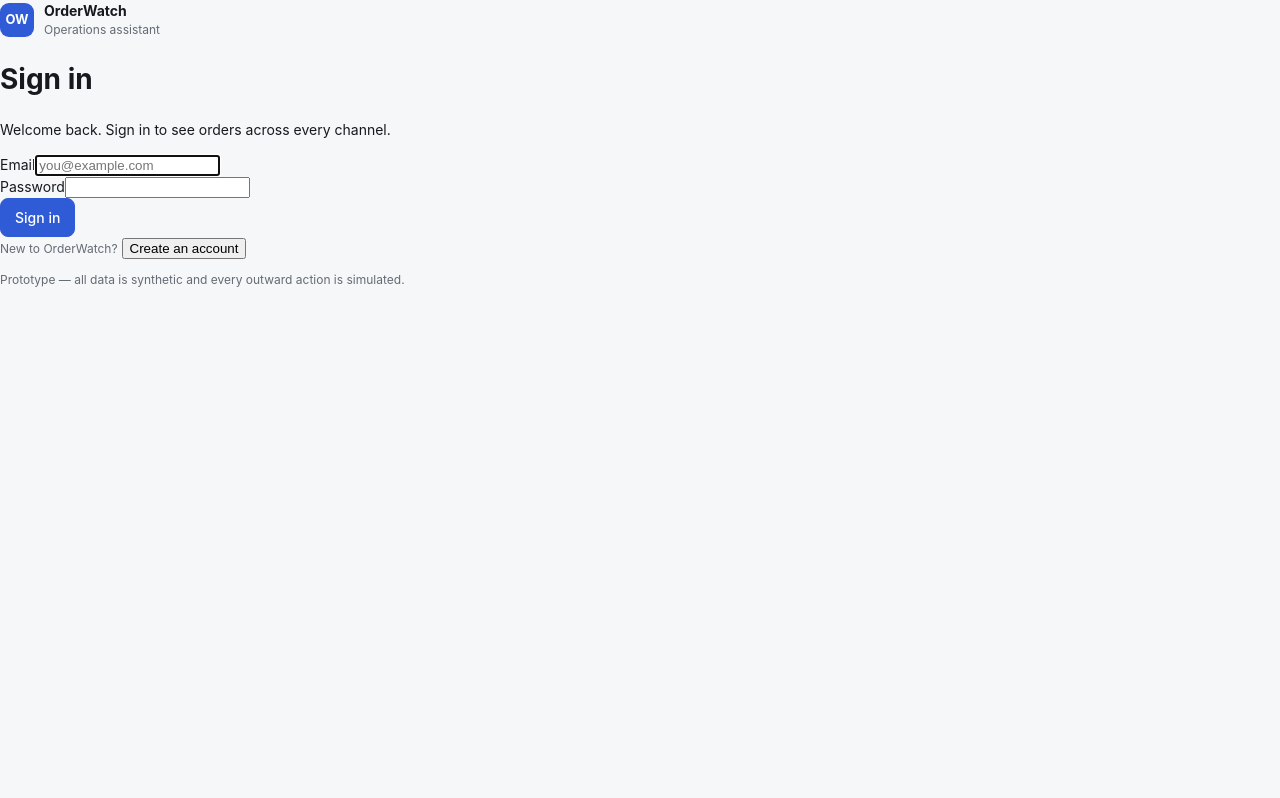
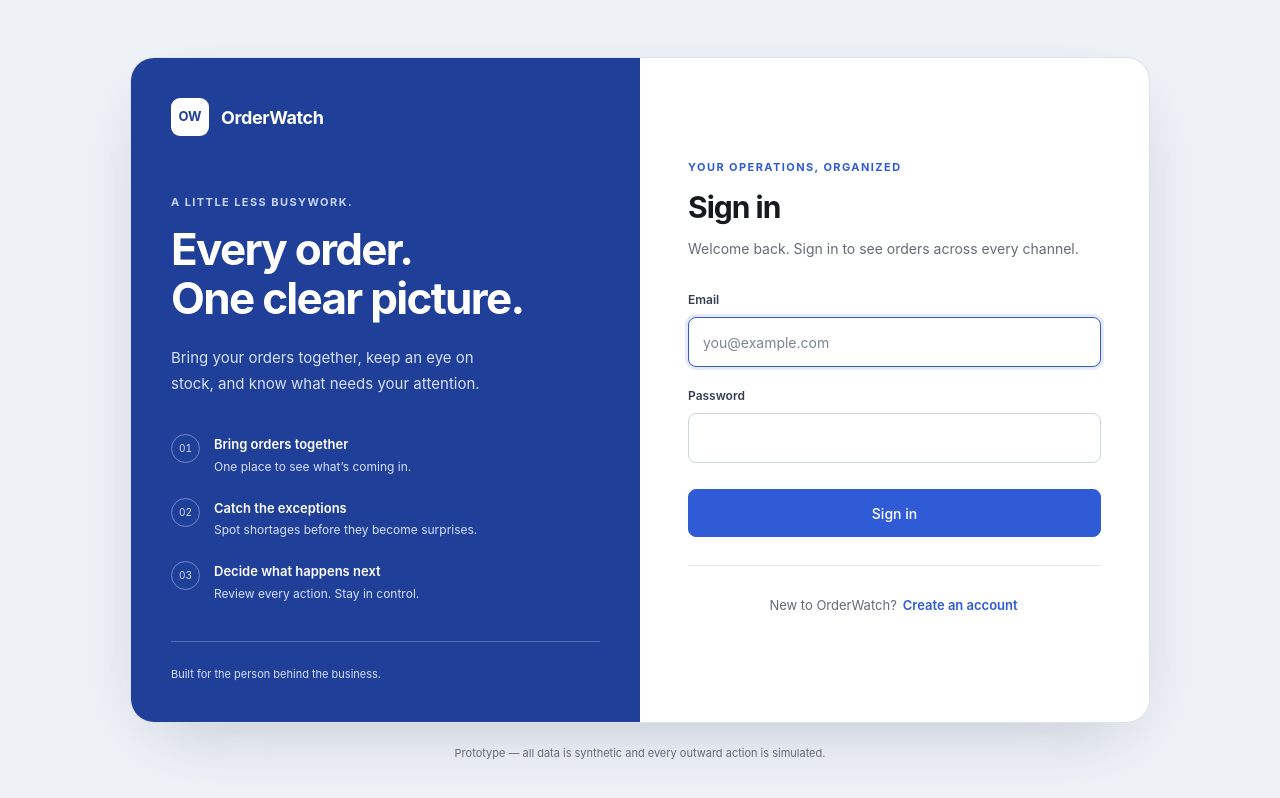
Before and after one commit to bradycai/OrderSync, a React (Vite) app in the folder frontend/: page / in a window 1280 px wide. Built offline with nearby package versions, Linux system fonts and the light colour scheme; no server answers.

Commit message:
fixed the ui for login page

```diff
--- a/frontend/src/components/AuthLayout.tsx
+++ b/frontend/src/components/AuthLayout.tsx
@@ -1,6 +1,6 @@
 import type { ReactNode } from "react";
 
-/** Centered card shared by sign in and sign up, branded to match the app shell. */
+/** Shared responsive sign-in and registration layout. */
 export function AuthLayout({
   title,
   subtitle,
@@ -14,7 +14,25 @@ export function AuthLayout({
 }) {
   return (
     <div className="auth-shell">
-      <div className="auth-card">
+      <div className="auth-frame">
+        <aside className="auth-intro">
+          <div className="brand">
+            <span className="brand-mark">OW</span>
+            <div className="brand-name">OrderWatch</div>
+          </div>
+          <div className="auth-intro-copy">
+            <p className="auth-eyebrow">A little less busywork.</p>
+            <h2>Every order.<br />One clear picture.</h2>
+            <p>Bring your orders together, keep an eye on stock, and know what needs your attention.</p>
+          </div>
+          <div className="auth-workflow" aria-label="Your workflow">
+            <div><span>01</span><p>Bring orders together<small>One place to see what’s coming in.</small></p></div>
+            <div><span>02</span><p>Catch the exceptions<small>Spot shortages before they become surprises.</small></p></div>
+            <div><span>03</span><p>Decide what happens next<small>Review every action. Stay in control.</small></p></div>
+          </div>
+          <p className="auth-intro-note">Built for the person behind the business.</p>
+        </aside>
+        <main className="auth-card">
         <div className="brand auth-brand">
           <span className="brand-mark">OW</span>
           <div>
@@ -23,12 +41,14 @@ export function AuthLayout({
           </div>
         </div>
 
+        <p className="auth-eyebrow auth-form-eyebrow">Your operations, organized</p>
         <h1 className="auth-title">{title}</h1>
         <p className="auth-sub">{subtitle}</p>
 
         {children}
 
         <div className="auth-foot">{footer}</div>
+        </main>
       </div>
 
       <p className="fine auth-fine">
--- a/frontend/src/pages/SignUp.tsx
+++ b/frontend/src/pages/SignUp.tsx
@@ -63,7 +63,7 @@ export function SignUp({ onSwitch }: { onSwitch: () => void }) {
           value={name}
           onChange={setName}
           autoComplete="name"
-          placeholder="Jayden Gajewski"
+          placeholder="Your full name"
           error={fieldError("name")}
           autoFocus
         />
--- a/frontend/src/styles.css
+++ b/frontend/src/styles.css
@@ -184,3 +184,91 @@ body {
 
 .banner-error { background: var(--critical-soft); border-color: #f2c0bc; color: var(--critical); }
 select.search { appearance: auto; }
+
+
+/* Authentication — scoped so dashboard forms retain their existing layout. */
+.auth-shell {
+  min-height: 100vh;
+  min-height: 100svh;
+  display: flex;
+  flex-direction: column;
+  align-items: center;
+  justify-content: center;
+  padding: 48px 24px 28px;
+  background: #eef1f6;
+}
+.auth-frame {
+  display: grid;
+  grid-template-columns: 1fr 1fr;
+  width: min(100%, 1020px);
+  overflow: hidden;
+  border: 1px solid #dde3ed;
+  border-radius: 24px;
+  background: var(--surface);
+  box-shadow: 0 24px 70px -30px rgba(28, 45, 80, .28);
+}
+.auth-intro {
+  display: flex;
+  flex-direction: column;
+  padding: 40px;
+  color: #fff;
+  background: #203f99;
+}
+.auth-intro .brand { gap: 12px; }
+.auth-intro .brand-mark { background: #fff; color: #203f99; width: 38px; height: 38px; }
+.auth-intro .brand-name { font-size: 18px; letter-spacing: -.4px; }
+.auth-intro-copy { margin-top: 58px; }
+.auth-eyebrow { margin: 0 0 14px; font-size: 11px; font-weight: 650; letter-spacing: .13em; text-transform: uppercase; }
+.auth-intro .auth-eyebrow { color: #c7d5ff; }
+.auth-intro h2 { margin: 0; font-size: clamp(32px, 3.6vw, 44px); line-height: 1.12; letter-spacing: -1.7px; font-weight: 650; }
+.auth-intro-copy > p:last-child { max-width: 34ch; margin: 22px 0 0; font-size: 15px; line-height: 1.7; color: #d6e0ff; }
+.auth-workflow { display: grid; gap: 22px; margin: 38px 0; }
+.auth-workflow > div { display: flex; align-items: flex-start; gap: 14px; }
+.auth-workflow > div > span { flex-shrink: 0; display: grid; place-items: center; width: 29px; height: 29px; border: 1px solid #7189c8; border-radius: 50%; color: #d6e0ff; font-size: 10px; font-variant-numeric: tabular-nums; }
+.auth-workflow p { margin: 1px 0 0; font-size: 13px; font-weight: 600; }
+.auth-workflow small { display: block; margin-top: 3px; color: #d6e0ff; font-size: 12px; font-weight: 400; line-height: 1.5; }
+.auth-intro-note { margin: auto 0 0; padding-top: 24px; border-top: 1px solid #526fb3; color: #d6e0ff; font-size: 11px; }
+.auth-card { min-width: 0; display: flex; flex-direction: column; justify-content: center; padding: 54px 48px; }
+.auth-brand { display: none; }
+.auth-form-eyebrow { color: var(--accent); }
+.auth-title { margin: 0 0 12px; font-size: 30px; line-height: 1.2; letter-spacing: -1px; font-weight: 650; }
+.auth-sub { margin: 0 0 30px; color: var(--muted); font-size: 14px; line-height: 1.7; }
+.auth-form { display: grid; gap: 20px; }
+.auth-form .field { display: grid; gap: 8px; min-width: 0; }
+.auth-form .label { font-size: 12px; font-weight: 600; color: #343e50; }
+.auth-form .input {
+  width: 100%; min-width: 0; min-height: 48px;
+  padding: 12px 14px; border: 1px solid #cdd5e1; border-radius: 8px;
+  background: #fff; color: var(--text); font: inherit; font-size: 16px;
+  transition: border-color .15s, box-shadow .15s;
+}
+.auth-form .input::placeholder { color: #7b8492; font-size: 14px; }
+.auth-form .input:hover { border-color: #98a8c0; }
+.auth-form .input:focus { outline: none; border-color: var(--accent); box-shadow: 0 0 0 3px #2f5bd71f; }
+.auth-form .input-error { border-color: var(--critical); }
+.auth-form .input-error:focus { border-color: var(--critical); box-shadow: 0 0 0 3px #b3261e1a; }
+.auth-form .field-error { margin: 0; color: var(--critical); font-size: 12px; }
+.auth-form .form-error { margin: 0; padding: 12px 14px; border: 1px solid #efc4c1; border-radius: 8px; background: var(--critical-soft); color: var(--critical); font-size: 13px; }
+.auth-form .btn-block { width: 100%; min-height: 48px; margin-top: 6px; font-size: 14px; }
+.auth-form .btn-primary:hover:not(:disabled) { background: #244bb9; border-color: #244bb9; }
+.auth-foot { margin-top: 28px; padding-top: 24px; border-top: 1px solid var(--border); text-align: center; line-height: 1.8; }
+.auth-foot .fine { font-size: 13px; }
+.auth-foot .link { padding: 4px 2px; border: 0; background: none; color: var(--accent); font: inherit; font-size: 13px; font-weight: 600; cursor: pointer; text-underline-offset: 3px; }
+.auth-foot .link:hover { text-decoration: underline; }
+.auth-shell button:focus-visible { outline: 3px solid #8ba8ff; outline-offset: 3px; }
+.auth-fine { max-width: 520px; margin: 22px 0 0; text-align: center; font-size: 11px; line-height: 1.6; }
+@media (max-width: 760px) {
+  .auth-shell { padding: 28px 16px; }
+  .auth-frame { grid-template-columns: 1fr; max-width: 460px; border-radius: 18px; }
+  .auth-intro { display: none; }
+  .auth-card { padding: 32px 28px; }
+  .auth-brand { display: flex; margin-bottom: 36px; }
+  .auth-form-eyebrow { display: none; }
+  .auth-title { font-size: 28px; }
+}
+@media (max-width: 380px) {
+  .auth-card { padding: 28px 20px; }
+}
+@media (prefers-reduced-motion: reduce) {
+  .auth-form .input { transition: none; }
+}
```
